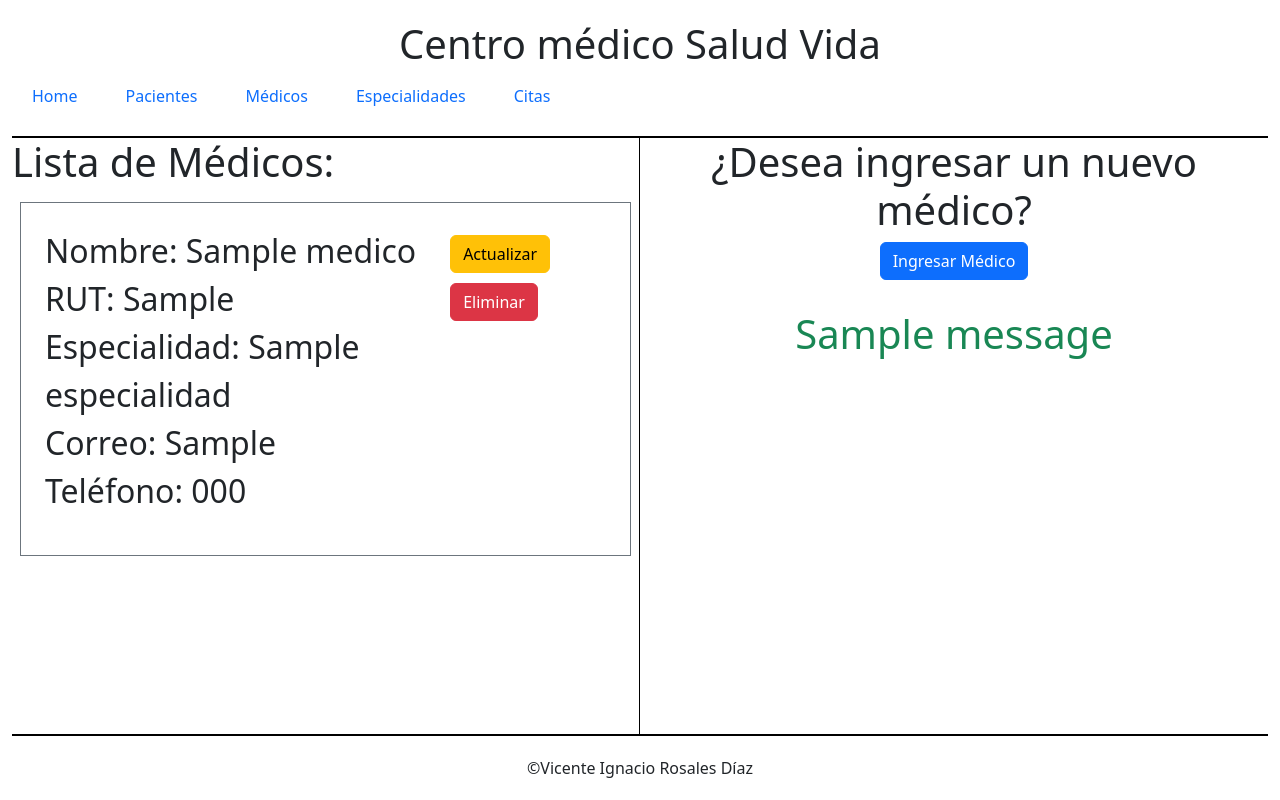
After one commit to wvvicho/CRUD-Centro-m-dico, a Django app: page /listar_medicos/ in a window 1280 px wide. The commit adds this page. Run offline with Django 4.2, Linux system fonts and the light colour scheme; tables that the repository leaves empty hold one stand-in row (values such as "Sample post"); one stand-in notice (Sample message) is shown.

Commit message:
Agregado CRUD de Médicos

```diff
--- a/CentroMedico/models.py
+++ b/CentroMedico/models.py
@@ -15,7 +15,7 @@ class Medico (models.Model):
     telefono = models.CharField(max_length=15, null=True, blank=True)
 
     def __str__(self):
-        return f"Médico = {self.nombre_completo}, Especialidad = {self.especialidad}"
+        return f"Médico: {self.nombre_completo}, Especialidad: {self.especialidad}"
 
 class Paciente (models.Model):
     nombre_completo = models.CharField(max_length=70)
--- a/CentroMedico/views.py
+++ b/CentroMedico/views.py
@@ -2,8 +2,8 @@ from django.shortcuts import render
 from django.urls import reverse_lazy
 from django.contrib import messages
 from django.views.generic import ListView, CreateView, UpdateView, DeleteView
-from .forms import FormEspecialidad
-from .models import Especialidad
+from .forms import FormEspecialidad, FormMedico
+from .models import Especialidad, Medico, Paciente
 
 # Create your views here.
 def index(req):
@@ -44,3 +44,47 @@ class EliminarEspecialidades(DeleteView):
     def form_valid(self, form):
         messages.success(self.request, "Especialidad eliminada con éxito!")
         return super().form_valid(form)
+
+
+
+#CRUD de Médicos
+
+class ListarMedicos(ListView):
+    model = Medico
+    template_name = 'listar_medicos.html'
+    context_object_name = 'medicos'
+
+class CrearMedicos(CreateView):
+    model = Medico
+    form_class = FormMedico
+    template_name = 'form_medicos.html'
+    success_url = reverse_lazy('listar_medicos')
+
+    def form_valid(self, form):
+        messages.success(self.request, "Médico ingresado con éxito!")
+        return super().form_valid(form)
+
+    def get_context_data(self, **kwargs):
+        contexto =  super().get_context_data(**kwargs)
+        contexto["hay_especialidad"] = Especialidad.objects.exists()
+
+        return contexto
+
+class EliminarMedicos(DeleteView):
+    model = Medico
+    template_name = 'confirmar_eliminar.html'
+    success_url = reverse_lazy('listar_medicos')
+
+    def form_valid(self, form):
+        messages.success(self.request, "Médico eliminado con éxito!")
+        return super().form_valid(form)
+
+class ActualizarMedicos(UpdateView):
+    model = Medico
+    form_class = FormMedico
+    template_name = 'form_medicos.html'
+    success_url = reverse_lazy('listar_medicos')
+
+    def form_valid(self, form):
+        messages.success(self.request, "Médico actualizado con éxito!")
+        return super().form_valid(form)
--- a/SaludVida/templates/base.html
+++ b/SaludVida/templates/base.html
@@ -39,7 +39,7 @@
             <ul class="d-flex navbar-nav flex-row gap-5">
                 <li class="nav-item"><a href="/" class="text-decoration-none">Home</a></li>
                 <li class="nav-item"><a href="" class="text-decoration-none">Pacientes</a></li>
-                <li class="nav-item"><a href="" class="text-decoration-none">Médicos</a></li>
+                <li class="nav-item"><a href="{% url 'listar_medicos' %}" class="text-decoration-none">Médicos</a></li>
                 <li class="nav-item"><a href="{% url 'listar_especialidades' %}" class="text-decoration-none">Especialidades</a></li>
                 <li class="nav-item"><a href="" class="text-decoration-none">Citas</a></li>
             </ul>
--- a/SaludVida/templates/confirmar_eliminar.html
+++ b/SaludVida/templates/confirmar_eliminar.html
@@ -7,7 +7,7 @@
         </div>
         <div class="d-flex flex-row gap-2 w-50 p-5">
             <button class="btn btn-success w-50">Si</button>
-            <a href="{% url 'listar_especialidades' %}" class="btn btn-danger w-50">Cancelar</a>
+            <a href="javascript:history.back()" class="btn btn-danger w-50">Cancelar</a>
         </div>
     </form>
 {% endblock %}
--- a/SaludVida/templates/listar_especialidades.html
+++ b/SaludVida/templates/listar_especialidades.html
@@ -14,6 +14,10 @@
                         <a href="{% url 'eliminar_especialidad' especialidad.pk %}" class="btn btn-danger">Eliminar</a>
                     </div>
                 </li>
+            {% empty %}
+                <li>
+                    <h1>No hay especialidades</h1>
+                </li>
             {% endfor %}
         </ul>
     </div>
@@ -21,7 +25,7 @@
         {% block form_especialidad %}
         <div class="w-70">
             <h1>¿Desea ingresar una nueva especialidad?</h1>
-            <a href="{% url 'crear_especialidades' %}" class="btn btn-primary">Ingresar Especialidad</a>
+            <a href="{% url 'crear_especialidad' %}" class="btn btn-primary">Ingresar Especialidad</a>
         </div>
         {% endblock %}
         {% if messages %}
--- /dev/null
+++ b/SaludVida/templates/listar_medicos.html
@@ -0,0 +1,52 @@
+{% extends "base.html" %}
+{% block contenido %}
+<div class="d-flex">
+    <div class="col-6 border-end border-black">
+        <h1>Lista de Médicos:</h1>
+        <ul class="d-flex flex-column list-unstyled p-2">
+            {% for medico in medicos %}
+                <li class="d-flex flex-row justify-content-between fs-2 p-4 border border-secondary">
+                    <div>
+                        <p>
+                            Nombre: {{ medico.nombre_completo }}
+                            <br>
+                            RUT: {{ medico.rut }}
+                            <br>
+                            Especialidad: {{ medico.especialidad }}
+                            <br>
+                            Correo: {{ medico.correo }}
+                            <br>
+                            {% if  medico.telefono  %}
+                                Teléfono: {{ medico.telefono }}
+                            {% endif %}
+                        </p>
+                    </div>
+                    <div>
+                        <a href="{% url 'actualizar_medico' medico.pk %}" class="btn btn-warning">Actualizar</a>
+                        <a href="{% url 'eliminar_medico' medico.pk %}" class="btn btn-danger">Eliminar</a>
+                    </div>
+                </li>
+            {% empty %}
+                <li>
+                    <h1>No hay médicos</h1>
+                </li>
+            {% endfor %}
+        </ul>
+    </div>
+    <aside class="col-6 d-flex flex-column gap-4 text-center align-items-center">
+        {% block form_medico %}
+        <div class="w-70">
+            <h1>¿Desea ingresar un nuevo médico?</h1>
+            <a href="{% url 'crear_medico' %}" class="btn btn-primary">Ingresar Médico</a>
+        </div>
+        {% endblock %}
+        {% if messages %}
+        <div>
+            {% for message in messages %}
+                <p class="text-success fs-1">{{ message }}</p>
+            {% endfor %}
+        </div>
+        {% endif %}
+    </aside>
+</div>
+{% endblock %}
--- a/SaludVida/urls.py
+++ b/SaludVida/urls.py
@@ -21,9 +21,18 @@ import CentroMedico.views as cen
 
 urlpatterns = [
     path('admin/', admin.site.urls),
+    #home
     path('', cen.index, name='home'),
+
+    #Especialidades
     path('listar_especialidades/', cen.ListarEspecialidades.as_view(), name='listar_especialidades'),
-    path('crear_especialidad/', cen.CrearEspecialidades.as_view(), name='crear_especialidades'),
+    path('crear_especialidad/', cen.CrearEspecialidades.as_view(), name='crear_especialidad'),
     path('eliminar_especialidad/<int:pk>', cen.EliminarEspecialidades.as_view(), name='eliminar_especialidad'),
-    path('actualizar_especialidad/<int:pk>', cen.ActualizarEspecialidades.as_view(), name='actualizar_especialidad')
+    path('actualizar_especialidad/<int:pk>', cen.ActualizarEspecialidades.as_view(), name='actualizar_especialidad'),
+
+    #Médicos
+    path('listar_medicos/', cen.ListarMedicos.as_view(), name='listar_medicos'),
+    path('crear_medico/',cen.CrearMedicos.as_view(), name='crear_medico' ),
+    path('eliminar_medico/<int:pk>', cen.EliminarMedicos.as_view(), name='eliminar_medico'),
+    path('actualizar_medico/<int:pk>', cen.ActualizarMedicos.as_view(), name='actualizar_medico'),
 ]
```
Also changed, not shown: CentroMedico/forms.py (+12 -0 lines), SaludVida/templates/form_medicos.html (added, +27 -0 lines).
